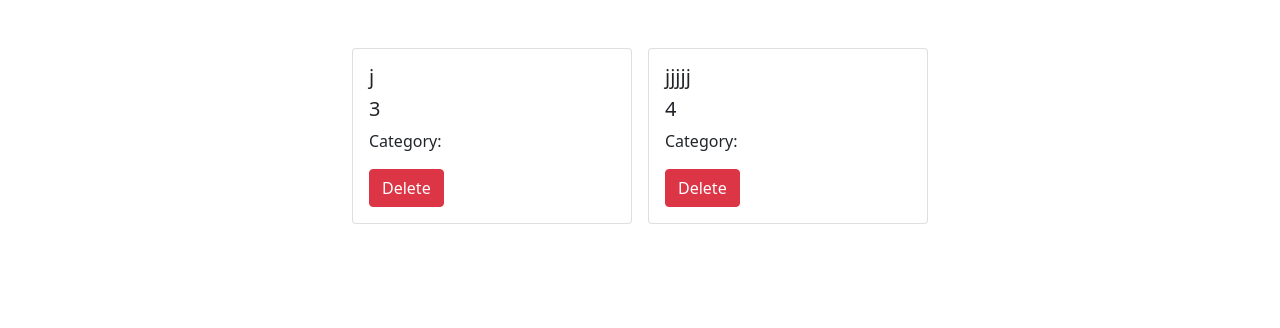
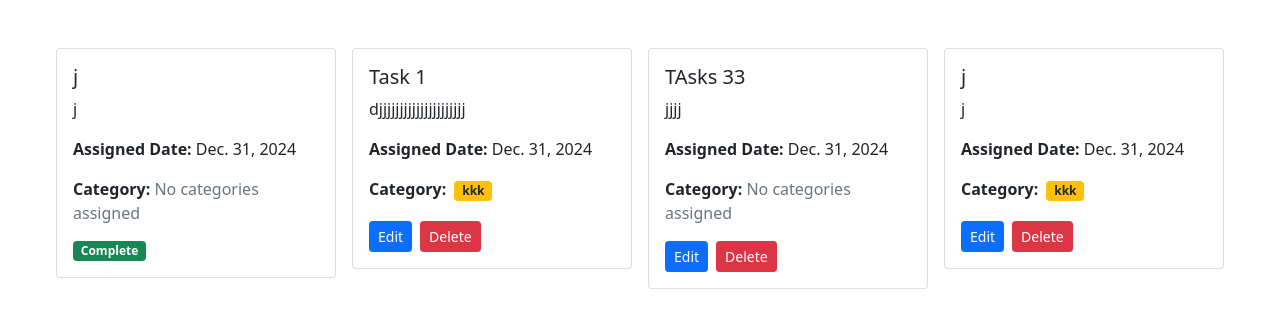
Before and after one commit to smtariqulislam/task_management_python, a Django app: page / in a window 1280 px wide. Shown: the part 56-384 px from the top of the page. Run offline with Django 5.2, Linux system fonts and the light colour scheme; data comes from the database, SQL or seed files in the repository; some libraries are stand-ins or nearby versions.

Commit message:
complete assignment need to check

```diff
--- a/taskCategory/models.py
+++ b/taskCategory/models.py
@@ -1,11 +1,9 @@
 from django.db import models
-from taskModel.models import TaskModel
 
 # Create your models here.
 
 class TaskCategory(models.Model):
     name = models.CharField(max_length=100)
-    taskModel = models.ManyToManyField(TaskModel)
 
     def __str__(self):
         return self.name
--- a/taskModel/models.py
+++ b/taskModel/models.py
@@ -1,11 +1,15 @@
 from django.db import models
 
 # Create your models here.
+
+from  taskCategory.models import TaskCategory
+
 
 class TaskModel(models.Model):
     title=models.CharField(max_length=100)
     decription=models.TextField()
     assignDate=models.DateField()
+    category = models.ManyToManyField(TaskCategory)
     is_completed =models.BooleanField(default=False)
 
     def __str__(self):
--- a/templates/home.html
+++ b/templates/home.html
@@ -4,9 +4,11 @@
   {% for task in data %}
   <div class="col-sm-3">
     <div class="card mx-2">
+      {% comment %}
       <div class="card-body">
         <h5 class="card-title">{{task.title}}</h5>
-        <h5 class="card-title">{{task.id}}</h5>
+        <h5 class="card-title">{{task.decription}}</h5>
+        <h5 class="card-title">{{task.assignDate}}</h5>
 
         <p>
           Category: {% for cat in task.category.all %}
@@ -15,12 +17,50 @@
           {% endfor%}
         </p>
 
-        {% comment %}
-        <a href="{% url 'edit_task' task.id %}" class="btn btn-primary">Edit</a>
-        {% endcomment %}
-        <a href="{% url 'delete_task' task.id %}" class="btn btn-danger"
-          >Delete</a
-        >
+        <div>
+          {% if not task.is_completed %}
+          <a href="{% url 'edit_task' task.id %}" class="btn btn-primary"
+            >Edit</a
+          >
+          <a href="{% url 'delete_task' task.id %}" class="btn btn-danger"
+            >Delete</a
+          >
+          {% else %}
+          <span>Complete</span>
+          {% endif %}
+        </div>
+      </div>
+      {% endcomment %}
+      <div class="card-body">
+        <h5 class="card-title">{{ task.title }}</h5>
+        <p class="card-text">{{ task.decription }}</p>
+        <p class="card-text">
+          <strong>Assigned Date:</strong> {{ task.assignDate }}
+        </p>
+
+        <p>
+          <strong>Category:</strong>
+          {% for cat in task.category.all %}
+          <span class="badge bg-warning text-dark m-1">{{ cat.name }}</span>
+          {% empty %}
+          <span class="text-muted">No categories assigned</span>
+          {% endfor %}
+        </p>
+
+        <div class="d-flex gap-2">
+          {% if not task.is_completed %}
+          <a href="{% url 'edit_task' task.id %}" class="btn btn-primary btn-sm"
+            >Edit</a
+          >
+          <a
+            href="{% url 'delete_task' task.id %}"
+            class="btn btn-danger btn-sm"
+            >Delete</a
+          >
+          {% else %}
+          <span class="badge bg-success">Complete</span>
+          {% endif %}
+        </div>
       </div>
     </div>
   </div>
```
Also changed, not shown: db.sqlite3, taskCategory/migrations/0002_remove_taskcategory_taskmodel.py (added), taskModel/migrations/0003_taskmodel_category.py (added).
